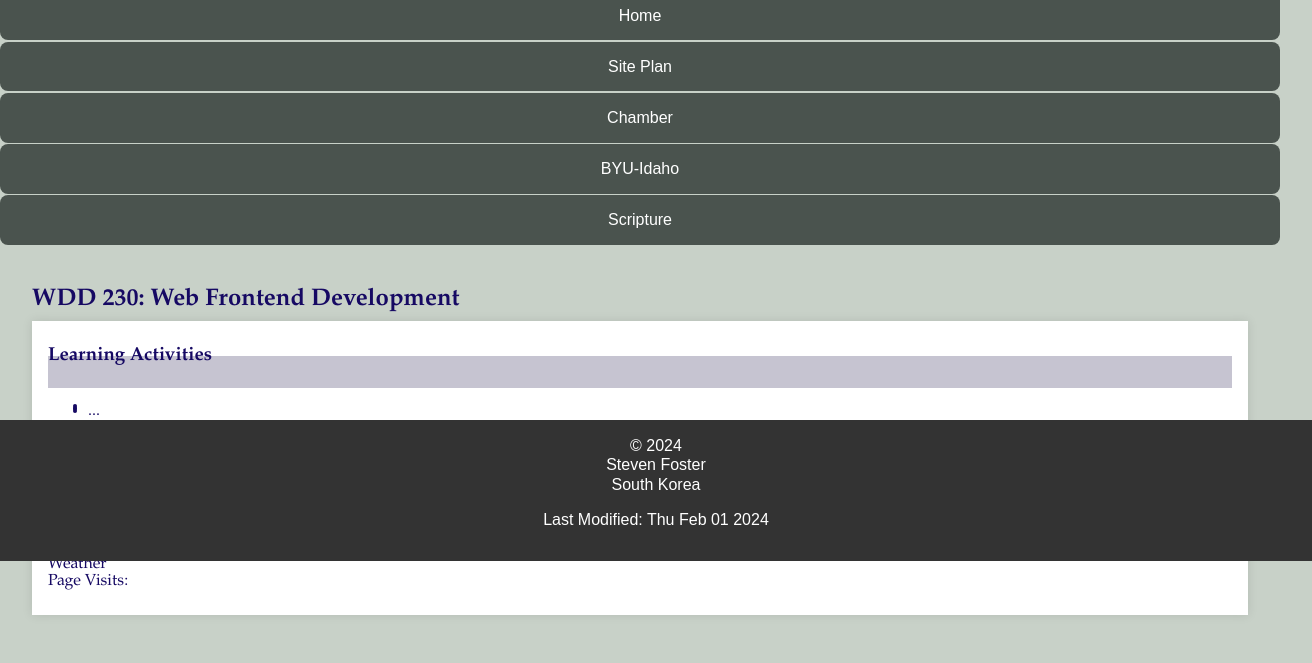
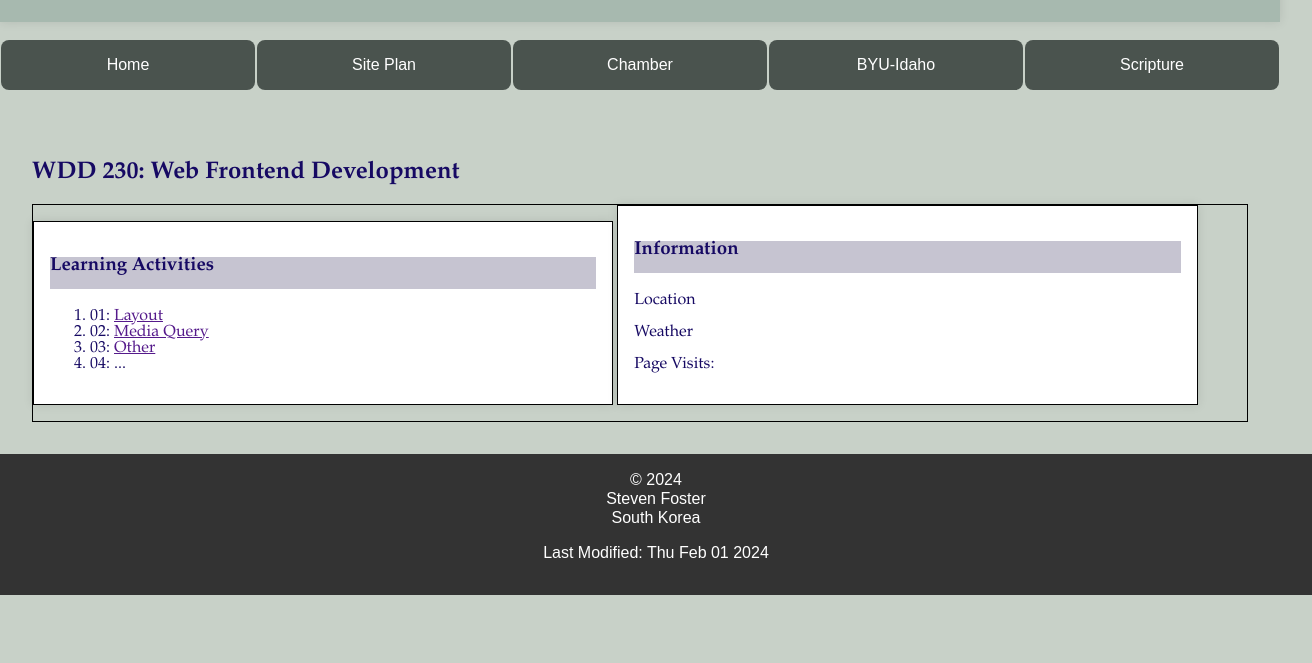
Before and after one commit to agkcrbs/wdd230, a plain HTML site: page index.html in a window 1280 px wide. Shown: the part 239-902 px from the top of the page, 1312 px wide, since content can reach past the window. After the commit the page ends 834 px from the top, so only its background shows below. Drawn offline with Linux system fonts and the light colour scheme; no server answers.

Commit message:
Added assignment files.

```diff
--- a/index.html
+++ b/index.html
@@ -20,6 +20,7 @@
         <!-- <link rel="stylesheet" href="https://cdnjs.cloudflare.com/ajax/libs/normalize/8.0.1/normalize.min.css"> -->
         <link rel="stylesheet" href="styles/base.css">
         <link rel="stylesheet" href="styles/popup.css">
+        <link rel="stylesheet" href="styles/larger.css">
     </head>
 
     <body>
@@ -31,24 +32,27 @@
             </span>
         </header>
         <nav>
-            <a href="#"><p>Home</p></a>
-            <a href="lesson03/chamber-site-plan.html"><p>Site Plan</p></a>
-            <a href="chamber/"><p>Chamber</p></a>
-            <a href="https://www.byui.edu/"><p>BYU-Idaho</p></a>
-            <a href="https://www.churchofjesuschrist.org/study/scriptures/dc-testament/dc/93?lang=eng&id=p36-p37#p36"
-                target="_blank"><p id="navScripture">Scripture</p></a>
+            <ul>
+                <li><a href="#"><p>Home</p></a></li>
+                <li><a href="lesson03/chamber-site-plan.html"><p>Site Plan</p></a></li>
+                <li><a href="chamber/"><p>Chamber</p></a></li>
+                <li><a href="https://www.byui.edu/" target="_blank"><p>BYU-Idaho</p></a></li>
+                <li><a href="https://www.churchofjesuschrist.org/study/scriptures/dc-testament/dc/93?lang=eng&id=p36-p37#p36"
+                    target="_blank"><p id="navScripture">Scripture</p></a></li>
                 <div id="popUp" style="display: none;">pop-up content</div>
+            </ul>
         </nav>
         <main>
             <h2>WDD 230: Web Frontend Development</h2>
+            <div>
                 <section class="card">
                     <h3>Learning Activities</h3>
-                <ul>
-                    <li><a href=""></a></li>
-                    <li><a href=""></a></li>
-                    <li><a href=""></a></li>
-                    <li>...</li>
-                </ul>
+                    <ol>
+                        <li>01: <a href="">Layout</a></li>
+                        <li>02: <a href="">Media Query</a></li>
+                        <li>03: <a href="">Other</a></li>
+                        <li>04: ...</li>
+                    </ol>
                 </section>
                 <section class="card">
                     <h3>Information</h3>
@@ -56,13 +60,12 @@
                     <p>Weather</p>
                     <p>Page Visits: </p>
                 </section>
+            </div>
         </main>
         <footer>
-            <div>
             <div>&copy <span id="replaceCurrentYear">2024</span></div>
             <div>Steven Foster</div>
             <div>South Korea</div>
-                </p>
             <p>Last Modified: <span id="replaceLastModified">2024/01/13</span></p>
         </footer>
         <script src="scripts/getdates.js"></script>
--- a/lesson01/styles/holygrail.css
+++ b/lesson01/styles/holygrail.css
@@ -1,28 +1,41 @@
 body {
     display: grid;
     height: 100vh;
-    grid-template: auto 1fr auto / 300px 1fr auto;
+    grid-template: auto auto 1fr auto / 1fr auto; /* auto 1fr auto / 300px 1fr auto; */
 }
 
 header {
   background: lightpink;
   padding: 2rem;
-    grid-column: 1 / 4;
+  grid-column: 1 / 3;
+}
+
+h1 {
+  font-size: 1em;
+  font-weight: normal;
+}
+
+nav {
+  background-color: rgb(185, 239, 222);
+  grid-column: 1 / 3;
+  padding: 1rem;
 }
 
 .left-sidebar {
   background: lightblue;
   grid-column: 1 / 2;
+  display: none;
 }
 
 main {
   background: coral;
-    grid-column: 2 / 3;
+  grid-column: 1 / 2;
+  padding: 1rem;
 }
 
 .right-sidebar {
   background: yellow;
-    grid-column: 3 / 4;
+  grid-column: 2 / 3;
 }
 
 footer {
--- a/styles/base.css
+++ b/styles/base.css
@@ -9,7 +9,7 @@ body {
     margin: 0rem;
     padding: 0rem;
     font-family: "Palatino Linotype", Arial, sans-serif;
-    line-height: 0.1;
+    line-height: 1;
 }
 
 header {
@@ -29,6 +29,12 @@ header {
 nav,
 footer {
     font-family: "Trajan Pro", Arial, sans-serif;
+}
+
+nav {
+    margin: 0 auto;
+    margin-left: -40px;
+    line-height: .1;
 }
 
 nav p {
@@ -53,11 +59,21 @@ nav a {
     text-decoration: underline;
 } */
 
+nav ul {
+    list-style-type: none;
+}
+
 main {
     padding: 2rem;
 }
 
+main div {
+    border: 1px solid black;
+}
+
 .card {
+    border: 1px solid black;
+    height: 100%;
     background-color: #ffffff;
     margin-bottom: 1rem;
     padding: 1rem;
@@ -75,7 +91,7 @@ footer {
     text-align: center;
     line-height: 1.2;
     padding: 1rem;
-    position: fixed;
+    /* position: fixed; */
     bottom: 0;
     width: 100%;
 }
@@ -84,7 +100,6 @@ footer {
 @media (max-width: 768px) {
     nav {
         flex-direction: column;
-        align-items: center;
     }
 
     nav a {
--- /dev/null
+++ b/styles/larger.css
@@ -0,0 +1,15 @@
+@media screen and (min-width: 768px) {
+    nav ul {
+        display: flex;
+    }
+
+    nav ul li {
+        flex: 1 1 100%;
+        padding: 1px;
+    }
+
+    .card {
+        display: inline-block;
+        width: 45%;
+    }
+}
```
Also changed, not shown: lesson01/holygrail.html (+4 -3 lines). Lines whose indentation alone changed are shown as unchanged.
